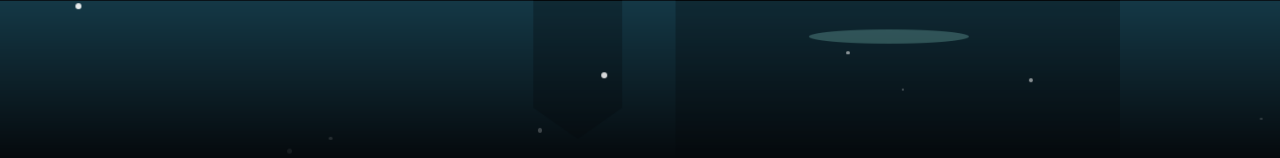
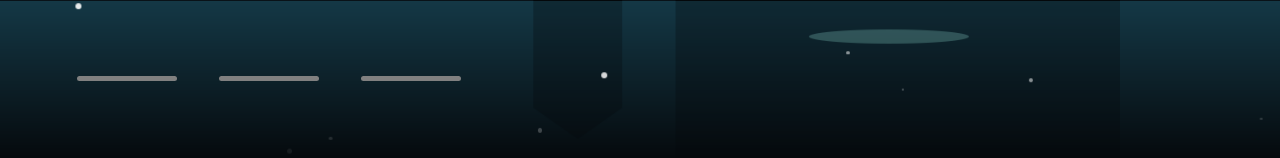
Before and after one commit to Teryan-Bor/AI-Adventures, a Next.js app: page / in a window 1280 px wide. Shown: the part 639-797 px from the top of the page. Built offline with nearby package versions, Linux system fonts and the light colour scheme.

Commit message:
StagesTabs component created, Home sends activeIndex into slides components as props

```diff
--- a/src/app/home/Home.jsx
+++ b/src/app/home/Home.jsx
@@ -1,14 +1,31 @@
+"use client";
+import { useEffect, useState } from "react";
 import Header from "../nav/header/Header";
-import { Hero } from "./components/Hero/Hero";
 import { Snow } from "./components/Snow/Snow";
+import Rain from "./components/Rain/Rain";
+import StagesTabs from "./components/StagesTabs/StagesTabs";
 import "./home.css";
 
-const Hello = () => {
+const HomePage = () => {
+  const [activeIndex, setActiveIndex] = useState(0);
+  const totalStages = 3;
+  const stageDuration = 1000;
+
+  // useEffect(() => {
+  //   const interval = setInterval(() => {
+  //     setActiveIndex(prev => (prev + 1) % totalStages)
+  //   }, stageDuration);
+
+  //   return () => clearInterval(interval)
+  // }, []);
+
   return (
     <div className="welcome_section">
-      <Snow />
+      <Snow stageIndex={activeIndex} />
+      <Rain stageIndex={activeIndex} />
+      <StagesTabs />
     </div>
   )
 }
 
-export default Hello
+export default HomePage
--- a/src/app/home/components/Hero/Hero.jsx
+++ /dev/null
@@ -1,14 +0,0 @@
-import "../../home.css";
-import { CreateButton } from "../Button/Button"
-
-export const Hero = (props) => {
-	return (
-			<section className="hero-section">
-				<h1>{props.section}</h1>
-				<CreateButton text={"Create your story"} />
-
-			</section>
-
-
-	)
-}
--- a/src/app/home/components/Snow/Snow.jsx
+++ b/src/app/home/components/Snow/Snow.jsx
@@ -1,5 +1,5 @@
 'use client';
-import { useEffect, useState } from "react";
+import { useEffect, useMemo, useState } from "react";
 import "../Snow/snow.css";
 
 const random = (min, max) => {
@@ -8,7 +8,7 @@ const random = (min, max) => {
 	return Math.round(randVal * 10) / 10
 }
 
-export const Snow = () => {
+export const Snow = ({ stageIndex }) => {
 	const [flakesArr, setFlakesArr] = useState([]);
 
 	useEffect(() => {
@@ -21,9 +21,9 @@ export const Snow = () => {
 			let duration = 20 - t * (20 - 8);
 			duration = Math.round(duration * 10) / 10;
 
-			const opacity = 0.3 + t * 0.6
+			const opacity = 0.3 + t * 0.6;
 
-			const randomObject = {
+			arr.push({
 				id: i,
 				x: random(0, 97),
 				duration,
@@ -32,18 +32,20 @@ export const Snow = () => {
 				drift: random(10, 40),
 				driftDuration: random(3, 8),
 				opacity,
-			}
-
-			arr.push(randomObject);
+			});
 		}
 
 		setFlakesArr(arr);
-	}, [])
-
-
+	}, []);
 
 	return (
-		<div className="snow-layer_section">
+		<div
+			className="snow-layer_section"
+			style={{
+				'opacity': stageIndex === 0 ? 1 : 0,
+				'transition': 'opacity 0.2s ease-in-out'
+			}}
+		>
 			{flakesArr.map(flake => (
 				<span
 					key={flake.id}
@@ -55,9 +57,7 @@ export const Snow = () => {
 						'--delay': `${flake.delay}s`,
 						'--opacity': `${flake.opacity}`
 					}}
-
-					>
-
+				>
 					<span
 						className="flake"
 						style={{
--- a/src/app/home/components/Snow/snow.css
+++ b/src/app/home/components/Snow/snow.css
@@ -4,6 +4,9 @@
 	overflow: hidden;
 	pointer-events: none;
 	z-index: 1;
+	width: 100%;
+    height: 100vh;
+    background: url(../../assets/backgrounds/bg-1-drowned-cathedral.png) no-repeat center / cover;
 }
 
 .flake-wrapper {
--- /dev/null
+++ b/src/app/home/components/StagesTabs/StagesTabs.jsx
@@ -0,0 +1,14 @@
+import "./stagesTabs.css";
+
+const StagesTabs = () => {
+
+	return (
+		<div className="stages-tabs">
+			<div className="stage"></div>
+			<div className="stage"></div>
+			<div className="stage"></div>
+		</div>
+	)
+}
+
+export default StagesTabs
--- /dev/null
+++ b/src/app/home/components/StagesTabs/stagesTabs.css
@@ -0,0 +1,41 @@
+.stages-tabs {
+    position: absolute;
+    left: var(--padding-inline);
+    bottom: 10%;
+
+    width: 30%;
+    display: flex;
+    flex-direction: inline;
+    flex-wrap: wrap;
+    justify-content: space-between;
+
+    z-index: 10;
+}
+
+.stage {
+    position: relative;
+    width: 100px;
+    height: 5px;
+    border-radius: 15px;
+    background-color: grey;
+    overflow: hidden;
+}
+
+.stage:hover::after {
+    transform: scaleX(1);
+}
+
+.stage::after {
+    content: '';
+    position: absolute;
+    top: 0;
+    left: 0;
+    height: inherit;
+    width: inherit;
+    background-color: orangered;
+
+    transform: scaleX(0);
+    transform-origin: left center;
+
+    transition: transform 2s linear
+}
--- a/src/app/home/home.css
+++ b/src/app/home/home.css
@@ -4,10 +4,13 @@
     box-sizing: border-box;
 }
 
+:root {
+    --padding-inline: clamp(15px, 6vw, 150px);
+}
+
 .welcome_section {
+    padding-inline: var(--padding-inline);
     width: 100%;
     height: 100vh;
-    background: url(./assets/backgrounds/bg-1-drowned-cathedral.png) no-repeat center / cover;
-
     position: relative;
 }
--- a/src/app/page.jsx
+++ b/src/app/page.jsx
@@ -1,8 +1,8 @@
-import Hello from "./home/Home"
+import HomePage from "./home/Home"
 
 const Page = () => {
     return (
-        <Hello/>
+        <HomePage />
     )
 }
 
```
